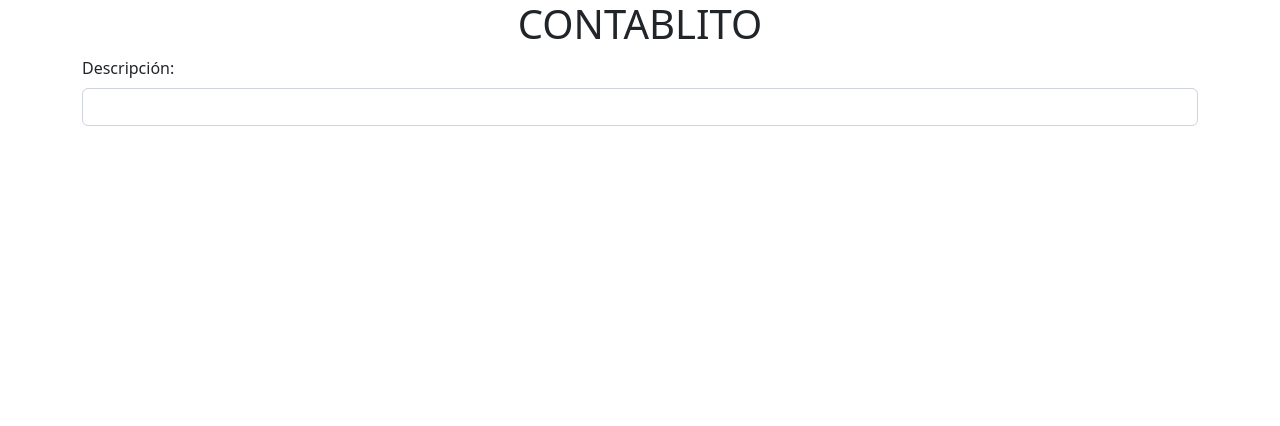
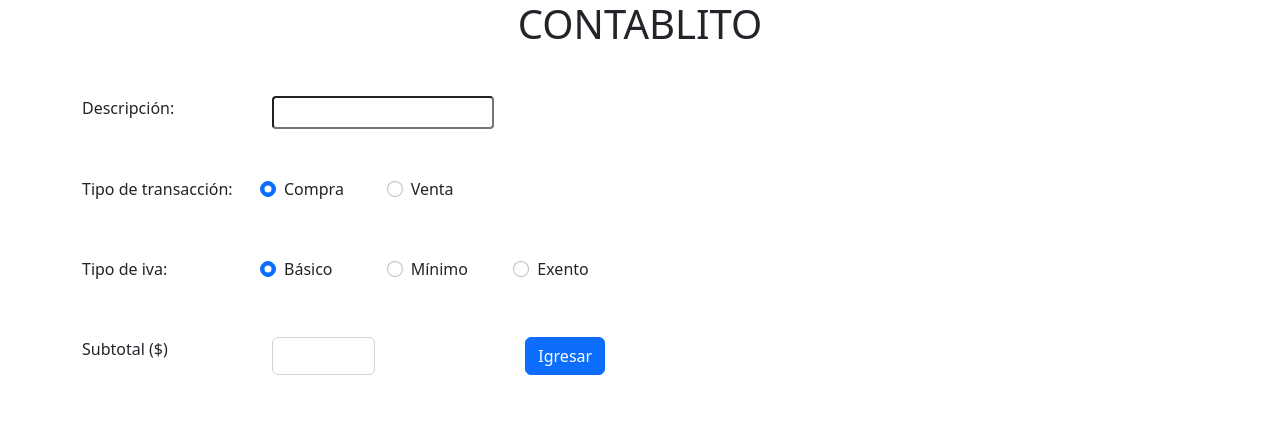
Before and after one commit to emanueloverlay/Contablito-V1, a plain HTML site: page index.html in a window 1280 px wide. Drawn offline with nearby package versions, Linux system fonts and the light colour scheme.

Commit message:
update 2
Formulario

```diff
--- a/index.html
+++ b/index.html
@@ -9,11 +9,74 @@
     </head>
     <body>
         <div class="container">
-        <h1 class="text-center">CONTABLITO</h1>
+            <h1 class="text-center mb-5">CONTABLITO</h1>
+            <div class="row">
+                <div class="col-8">
                     <form>
+                        <div class="row mb-5">
+                            <div class="col-3">
                                 <label for="description" class="form-label">Descripción:</label>
-                    <input type="text" class="form-control" id="description"></input>
+                            </div>
+                            <div class="col">
+                                <input type="text" class="form-control-sm" id="description"></input>
+                            </div>
+                        </div>
+                        <div class="row mb-5">
+                            <div class="col-3">
+                                <label type="text" class="form-label">Tipo de transacción:</label>
+                            </div>
+                            <div class="form-check col-2">
+                                <input class="form-check-input" type="radio" name="optTransact" id="optBuy" value="compra" checked>
+                                <label class="form-check-label" for="optBuy">
+                                    Compra
+                                </label>
+                            </div>
+                            <div class="form-check col-3">
+                                <input class="form-check-input" type="radio" name="optTransact" id="optSell" value="venta">
+                                <label class="form-check-label" for="optSell">
+                                    Venta
+                                </label>
+                            </div>
+                        </div>
+                        <div class="row mb-5">
+                            <div class="col-3">
+                            <label type="text" class="form-label">Tipo de iva:</label>
+                            </div>
+                            <div class="form-check col-2">
+                                <input class="form-check-input" type="radio" name="optIva" id="ivaBas" value="basico" checked>
+                                <label class="form-check-label" for="ivaBas">
+                                    Básico
+                                </label>
+                            </div>
+                            <div class="form-check col-2">
+                                <input class="form-check-input" type="radio" name="optIva" id="ivaMin" value="minimo">
+                                <label class="form-check-label" for="ivaMin">
+                                    Mínimo
+                                </label>
+                            </div>
+                            <div class="form-check col-2">
+                                <input class="form-check-input" type="radio" name="optIva" id="ivaExe" value="exento">
+                                <label class="form-check-label" for="ivaExe">
+                                    Exento
+                                </label>
+                            </div>
+                        </div>
+                        <div class="row mb-5">
+                            <div class="col-3">
+                                <label type="text" class="form-label">Subtotal ($)</label>
+                            </div>
+                            <div class="col-2">
+                            <input type="number" class="form-control" id="subtotal">
+                            </div>
+                            <div class="col-2">
+                            </div>
+                            <div class="col-3">
+                                <button class="btn btn-primary" type="submit" id="submitBtn">Igresar</button>
+                            </div>
+                        </div>
                     </form>
+                </div>
+            </div>
         </div>
     </body>
     </html>
```
Lines whose indentation alone changed are shown as unchanged.
